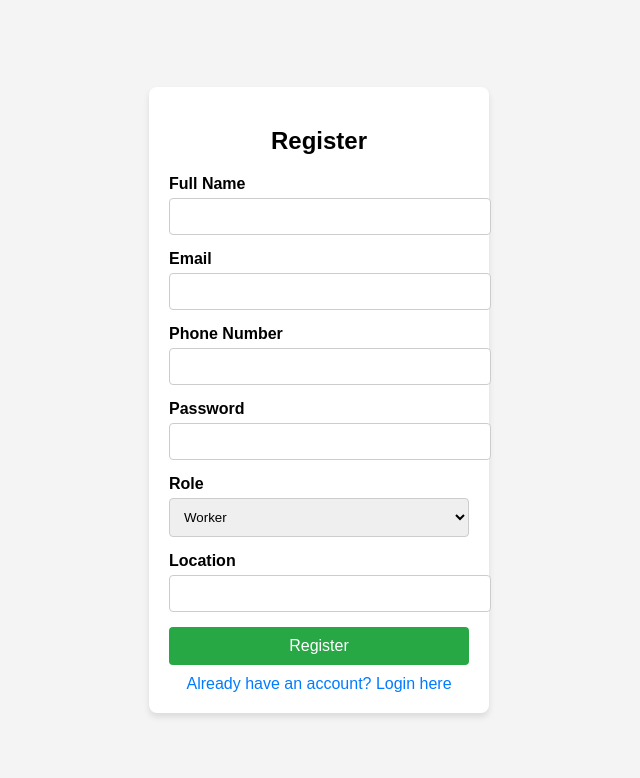
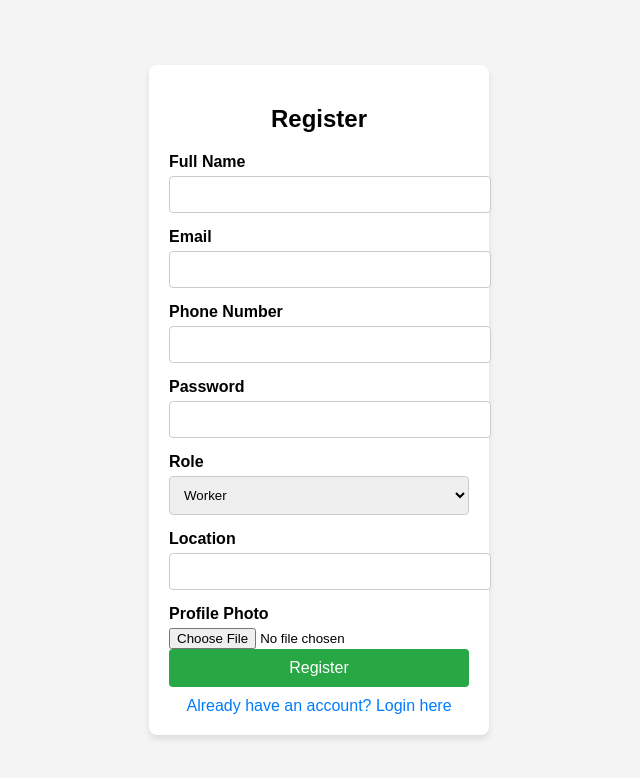
Before and after one commit to Codeboi007/Sabkokaam, a Flask app: page /reg in a window 1280 px wide. Shown: the top 778 px of the page, without its empty margins (321-961 px from the left). Run offline with Flask 3, Linux system fonts and the light colour scheme.

Commit message:
initial commit

```diff
--- a/main.py
+++ b/main.py
@@ -5,6 +5,7 @@ from werkzeug.security import generate_password_hash,check_password_hash
 import os
 from sqlalchemy.exc import IntegrityError
 import pymysql
+from werkzeug.utils import secure_filename
 
 #configurations
 app = Flask(__name__)
@@ -13,16 +14,24 @@ app.secret_key=os.urandom(24)
 db=SQLAlchemy(app)
 login_manager=LoginManager(app)
 login_manager.login_view='login'
+UPLOAD_FOLDER = 'static/uploads'
+ALLOWED_EXTENSIONS = {'png', 'jpg', 'jpeg', 'gif'}
+app.config['UPLOAD_FOLDER'] = UPLOAD_FOLDER
 
-#database as a class
+def allowed_file(filename):
+    return '.' in filename and filename.rsplit('.', 1)[1].lower() in ALLOWED_EXTENSIONS
+
+
+# User database with emp/role for classification
 class Users(db.Model ,UserMixin):
-    id=db.Column(db.Integer,primary_key=True)
+    id=db.Column(db.Integer,nullable=False)
     name = db.Column(db.String(100), nullable=False)
     email=db.Column(db.String(200),unique=True,nullable=False)
-    phone = db.Column(db.String(15), nullable=False, unique=True)
+    phone = db.Column(db.String(15), nullable=False, primary_key=True)
     password=db.Column(db.String(200),nullable=False)
     role = db.Column(db.Enum('worker', 'employer'), nullable=False)
-    location = db.Column(db.String(100))
+    location = db.Column(db.String(100),nullable=False)
+    profile_photo=db.Column(db.String(255),nullable=False)
 
     def set_password(self, password):
         self.password = generate_password_hash(password)
@@ -35,6 +44,7 @@ class Users(db.Model ,UserMixin):
 
 #create the db
 with app.app_context():
+    db.drop_all()
     db.create_all()
 
 @login_manager.user_loader
@@ -60,22 +70,47 @@ def user_reg():
             role = request.form['role']
             location = request.form['location']
 
+            # Check if the post request has the file part
+            if 'profile_photo' not in request.files:
+                flash('No file part', 'error')
+                return redirect(request.url)
+
+            file = request.files['profile_photo']
+
+            # If no file is selected, proceed without a photo
+            if file.filename == '':
+                profile_photo_path = None
+            else:
+                # Validate and save the file
+                if file and allowed_file(file.filename):
+                    filename = secure_filename(file.filename)
+                    filepath = os.path.join(app.config['UPLOAD_FOLDER'], filename)
+                    file.save(filepath)
+                    profile_photo_path = filepath  # Save the relative path
+                else:
+                    flash('Invalid file type. Only images are allowed.', 'error')
+                    return redirect(request.url)
+
+            # Check if the user already exists
             user_ex = Users.query.filter_by(email=email).first()
             if user_ex:
-                flash('User account already exists.')
+                flash('User account already exists.', 'error')
                 return redirect(url_for('user_login'))
 
+            # Create a new user
             new_user = Users(
                 name=name,
                 email=email,
-                phone=phone,
+                    phone=phone,
                 role=role,
-                location=location
+                location=location,
+                profile_photo=profile_photo_path  # Save the file path
             )
             new_user.set_password(password)
             db.session.add(new_user)
             db.session.commit()
-            flash('Account created successfully.')
+
+            flash('Account created successfully.', 'success')
             return redirect(url_for('user_login'))
         except IntegrityError:
             db.session.rollback()
--- a/templates/reg.html
+++ b/templates/reg.html
@@ -79,22 +79,31 @@
 <body>
     <div class="container">
         <h2>Register</h2>
-        <form method="POST" action="{{ url_for('user_reg') }}">
+        <form method="POST" action="{{ url_for('user_reg') }}" enctype="multipart/form-data">
             <label for="name">Full Name</label>
             <input type="text" id="name" name="name" required>
+
             <label for="email">Email</label>
             <input type="email" id="email" name="email" required>
+
             <label for="phone">Phone Number</label>
             <input type="text" id="phone" name="phone" required>
+
             <label for="password">Password</label>
             <input type="password" id="password" name="password" required>
+
             <label for="role">Role</label>
             <select id="role" name="role" required>
                 <option value="worker">Worker</option>
                 <option value="employer">Employer</option>
             </select>
+
             <label for="location">Location</label>
             <input type="text" id="location" name="location" required>
+
+            <label for="profile_photo">Profile Photo</label>
+            <input type="file" id="profile_photo" name="profile_photo" accept="image/*">
+
             <button type="submit">Register</button>
         </form>
         {% with messages = get_flashed_messages(with_categories=true) %}
```
